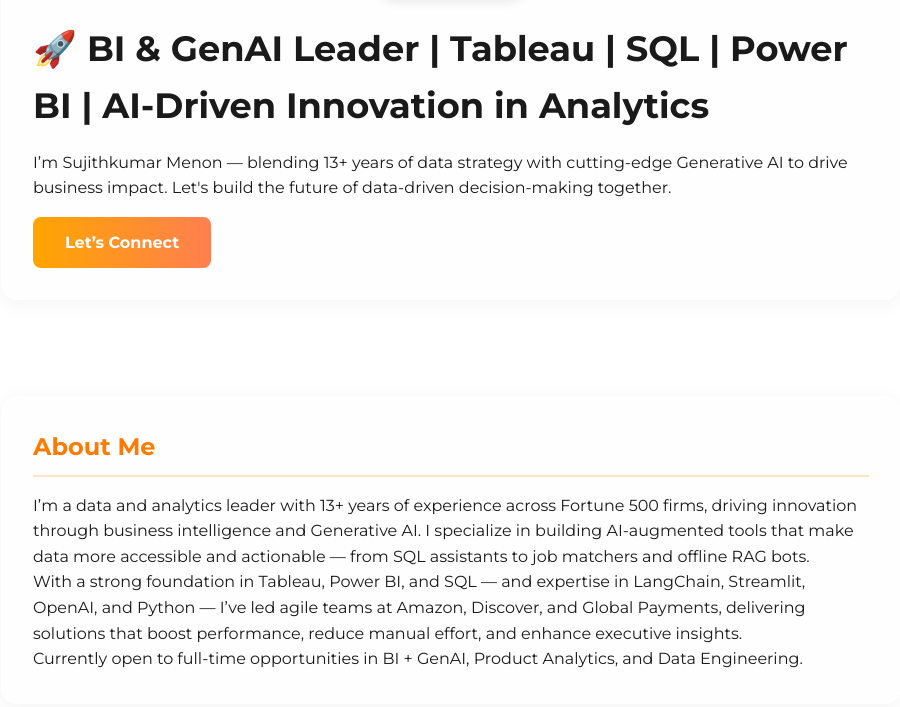
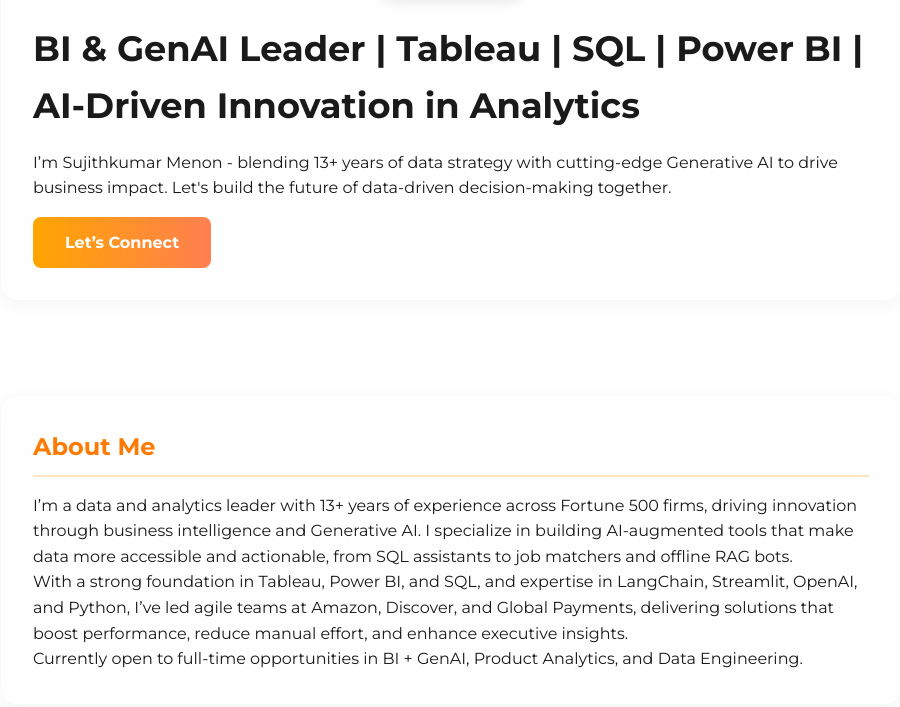
Before and after one commit to smenon2710/smenon2710.github.io, a website: page index.html in a window 1280 px wide. Shown: the part 182-889 px from the top of the page, without its empty margins (189-1089 px from the left). Drawn offline with nearby package versions, Linux system fonts and the light colour scheme.

Commit message:
Update index.html minor text changes

```diff
--- a/index.html
+++ b/index.html
@@ -98,15 +98,15 @@
 
 <section id="home" data-aos="fade-up">
   <img src="2.png" alt="Sujithkumar Menon" class="profile" />
-  <h1>🚀 BI & GenAI Leader | Tableau | SQL | Power BI | AI-Driven Innovation in Analytics</h1>
-  <p>I’m Sujithkumar Menon — blending 13+ years of data strategy with cutting-edge Generative AI to drive business impact. Let's build the future of data-driven decision-making together.</p>
+  <h1>BI & GenAI Leader | Tableau | SQL | Power BI | AI-Driven Innovation in Analytics</h1>
+  <p>I’m Sujithkumar Menon - blending 13+ years of data strategy with cutting-edge Generative AI to drive business impact. Let's build the future of data-driven decision-making together.</p>
   <a href="mailto:sujithkumar.v.menon@gmail.com" class="cta">Let’s Connect</a>
 </section>
 
 <section id="about" data-aos="fade-up">
   <h2>About Me</h2>
-  <p>I’m a data and analytics leader with 13+ years of experience across Fortune 500 firms, driving innovation through business intelligence and Generative AI. I specialize in building AI-augmented tools that make data more accessible and actionable — from SQL assistants to job matchers and offline RAG bots.</p>
-  <p>With a strong foundation in Tableau, Power BI, and SQL — and expertise in LangChain, Streamlit, OpenAI, and Python — I’ve led agile teams at Amazon, Discover, and Global Payments, delivering solutions that boost performance, reduce manual effort, and enhance executive insights.</p>
+  <p>I’m a data and analytics leader with 13+ years of experience across Fortune 500 firms, driving innovation through business intelligence and Generative AI. I specialize in building AI-augmented tools that make data more accessible and actionable, from SQL assistants to job matchers and offline RAG bots.</p>
+  <p>With a strong foundation in Tableau, Power BI, and SQL, and expertise in LangChain, Streamlit, OpenAI, and Python, I’ve led agile teams at Amazon, Discover, and Global Payments, delivering solutions that boost performance, reduce manual effort, and enhance executive insights.</p>
   <p>Currently open to full-time opportunities in BI + GenAI, Product Analytics, and Data Engineering.</p>
 </section>
 
```
